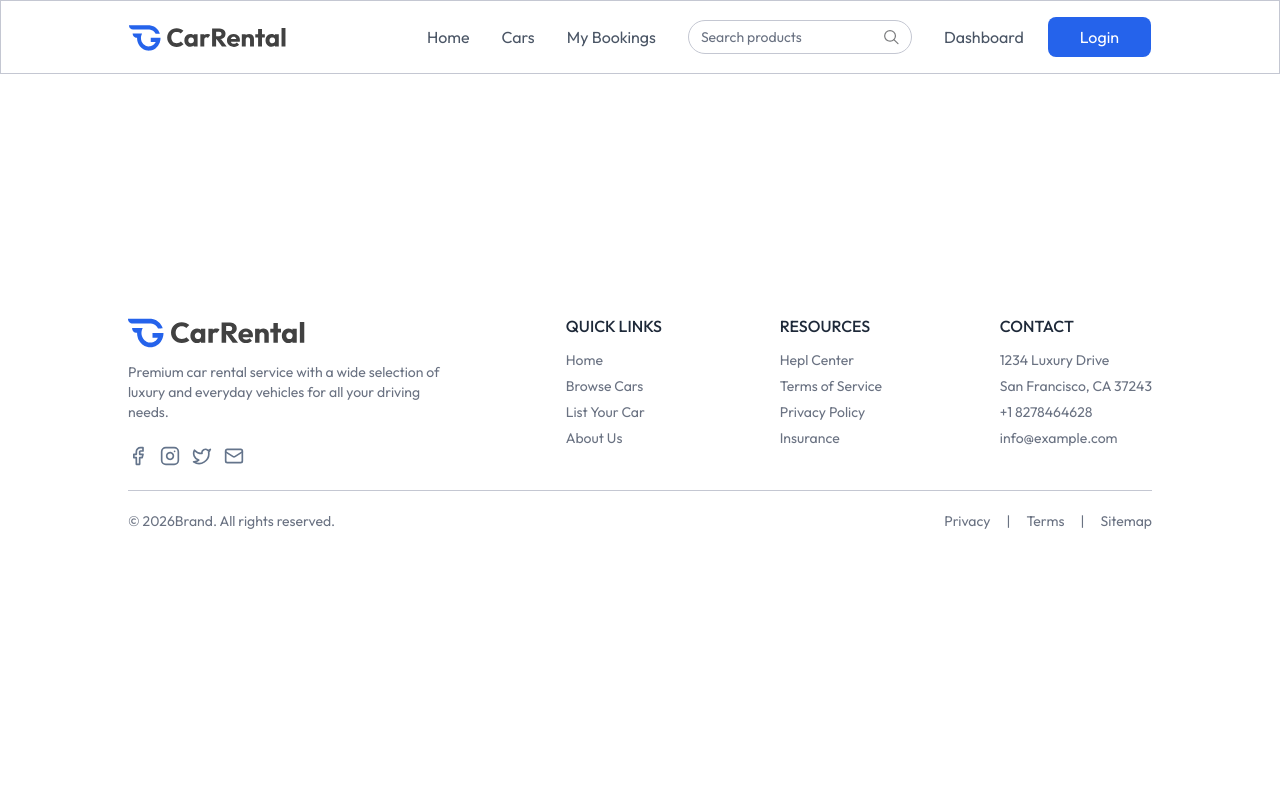
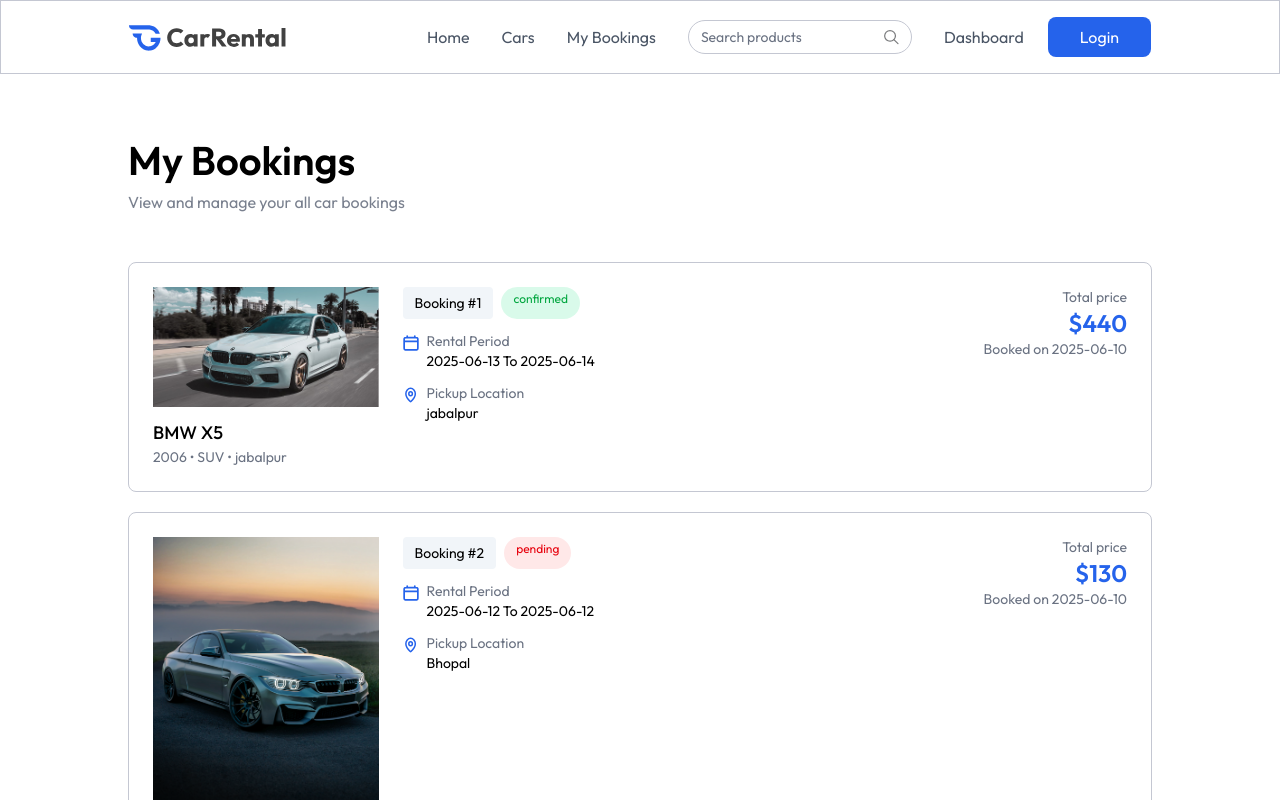
Before and after one commit to durgeshpatel055/Car-Rental-App, a React (Vite) app in the folder client/: page /my-bookings in a window 1280 px wide. Shown: the top 800 px of the page. Built offline with nearby package versions, Linux system fonts and the light colour scheme.

Commit message:
updated files...!

```diff
--- a/client/src/App.jsx
+++ b/client/src/App.jsx
@@ -7,6 +7,11 @@ import CarDetails from './pages/CarDetails'
 import Cars from './pages/Cars'
 import MyBookings from './pages/MyBookings'
 import Footer from './components/Footer'
+import Layout from './pages/owner/Layout'
+import Dashboard from './pages/owner/Dashboard'
+import AddCar from './pages/owner/AddCar'
+import ManageCars from './pages/owner/ManageCars'
+import ManageBooking from './pages/owner/ManageBooking'
 
 const App = () => {
 const [showLogin, setShowLogin] = useState(false);
@@ -21,6 +26,12 @@ const isOwnerPath = useLocation().pathname.startsWith('/owner');
           <Route path='/car-details/:id' element={<CarDetails/>}/>
           <Route path='/cars' element={<Cars/>}/>
           <Route path='/my-bookings' element={<MyBookings/>}/>
+          <Route path='/owner'  element={<Layout />}>
+            <Route index element={<Dashboard />} />
+            <Route path='add-car' element={<AddCar />} />
+            <Route path='manage-car' element={<ManageCars />} />
+            <Route path='Manage-bookings' element={<ManageBooking />} />
+          </Route>
       </Routes>
 
       {!isOwnerPath && <Footer />}
--- a/client/src/pages/MyBookings.jsx
+++ b/client/src/pages/MyBookings.jsx
@@ -1,8 +1,75 @@
-import React from 'react'
+import React, { useEffect, useState } from 'react'
+import { assets, dummyMyBookingsData } from '../assets/assets'
+import Title from '../components/Title'
 
 const MyBookings = () => {
+
+ const [bookings, setBookings] = useState([])
+ const currency = import.meta.env.VITE_CURRENCY
+
+ const fetchMyBookings = async ()=>{
+  setBookings(dummyMyBookingsData)
+ }
+
+ useEffect(()=>{
+   fetchMyBookings()
+ },[])
   return (
-    <div>
+    <div className='px-6 md:px-16 lg:px-24 xl:px-32 2xl:px-48 mt-16 text-sm max-w-7xl'>
+      <Title title='My Bookings' subTitle='View and manage your all car bookings' align="left" />
+
+     <div>
+      {bookings.map((booking, index)=>(
+         <div key={booking._id}  className='grid grid-cols-1 md:grid-cols-4 gap-6 p-6 border
+          border-borderColor rounded-lg mt-5 first:mt-12' >
+         {/* Car Image + Info  */}
+           <div className='md:col-span-1' >
+             <div className='rounded-mg overflow-hidden mb-3'>
+               <img src={booking.car.image} alt="" className='w-full h-auto aspect-vedio object-cover' />
+             </div>
+             <p className='text-lg font-medium mt-2' >{booking.car.brand} {booking.car.model}</p>
+              <p className='text-gray-500'>{booking.car.year} • {booking.car.category} • {booking.car.location}</p>
+           </div>
+
+           {/* Booking Info */}
+
+            <div className='md:col-span-2'>
+               <div className='flex item-center gap-2'>
+                  <p className='px-3 py-1.5 bg-light rounded'>Booking #{index+1}</p>
+                  <p className={`px-3 py-1 text-xs rounded-full ${booking.status === 'confirmed' ? 'bg-green-400/15  text-green-600' : 'bg-red-400/15 text-red-600'}`}>{booking.status}</p>
+               </div>
+
+               <div className='flex items-start gap-2 mt-3'>
+                  <img src={assets.calendar_icon_colored} alt="" className='w-4 h-4 mt-1'/>
+                  <div>
+                    <p className='text-gray-500'>Rental Period</p>
+                    <p>{booking.pickupDate.split('T')[0]} To {booking.returnDate.split('T')[0]}</p>
+                  </div>
+                </div>
+
+               <div className='flex items-start gap-2 mt-3'>
+                  <img src={assets.location_icon_colored} alt="" className='w-4 h-4 mt-1'/>
+                  <div>
+                    <p className='text-gray-500'>Pickup Location</p>
+                    <p>{booking.car.location}</p>
+                  </div>
+                </div>
+            </div>
+
+              {/* Price */}
+               <div className='md:col-span-1 flex flex-col justify-between gap-6'>
+                <div className='text-sm text-gray-500 text-right'>
+                      <p>Total price</p>
+                      <h1 className='text-2xl font-semibold text-primary'>{currency}{booking.price}</h1>
+                      <p>Booked on {booking.createdAt.split('T')[0]}</p>
+                </div>
+               </div>
+
+         </div>
+      ))}
+     </div>
+
+
 
     </div>
   )
--- /dev/null
+++ b/client/src/pages/owner/AddCar.jsx
@@ -0,0 +1,11 @@
+import React from 'react'
+
+const AddCar = () => {
+  return (
+    <div>
+
+    </div>
+  )
+}
+
+export default AddCar
--- /dev/null
+++ b/client/src/pages/owner/Dashboard.jsx
@@ -0,0 +1,11 @@
+import React from 'react'
+
+const Dashboard = () => {
+  return (
+    <div>
+
+    </div>
+  )
+}
+
+export default Dashboard
--- /dev/null
+++ b/client/src/pages/owner/ManageBooking.jsx
@@ -0,0 +1,11 @@
+import React from 'react'
+
+const ManageBooking = () => {
+  return (
+    <div>
+
+    </div>
+  )
+}
+
+export default ManageBooking
--- /dev/null
+++ b/client/src/pages/owner/ManageCars.jsx
@@ -0,0 +1,11 @@
+import React from 'react'
+
+const ManageCars = () => {
+  return (
+    <div>
+
+    </div>
+  )
+}
+
+export default ManageCars
```
